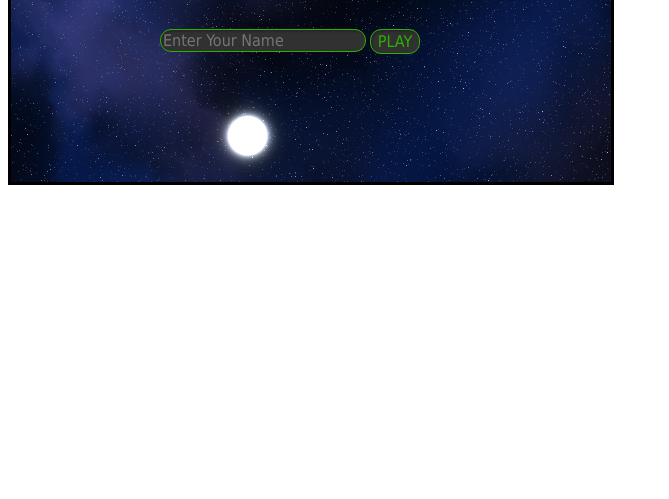
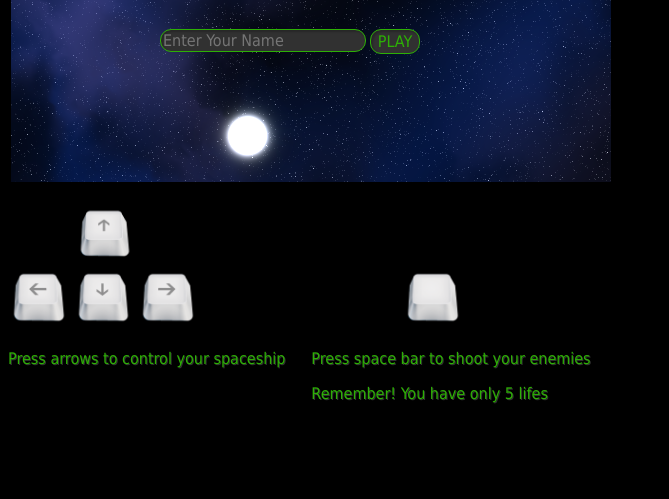
Before and after one commit to 09pve09/SpaceRanger, a website: page client/index.html in a window 1280 px wide. Shown: the part 301-800 px from the top of the page, without its empty margins (0-669 px from the left). Drawn offline with nearby package versions, Linux system fonts and the light colour scheme; some packages are replaced by stand-ins of ours.

Commit message:
small changes in style

```diff
--- a/client/index.html
+++ b/client/index.html
@@ -23,6 +23,27 @@
     <script src="assets/destroy.js" charset="utf-8"></script>
     <script src="assets/enemy.js" charset="utf-8"></script>
     <div ng-view>
+
+    </div>
+    <div class="controls_wrapper">
+      <div id="left_arrows">
+        <div id="up_button_div">
+          <img class="button_up" src="/images/up.png" alt="">
+        </div>
+        <div class="">
+          <img class="button" src="/images/left.png" alt="">
+          <img class="button" src="/images/down.png" alt="">
+          <img class="button" src="/images/right.png" alt="">
+        </div>
+        <div class="">
+          <h3>Press arrows to control your spaceship</h3>
+        </div>
+      </div>
+      <div id="right_arrows">
+        <img id="space_bar" class="button" src="/images/rsz_space_bar.png" alt="">
+        <h3>Press space bar to shoot your enemies</h3>
+      </div>
+        <h3>Remember! You have only 5 lifes</h3>
     </div>
   </body>
 </html>
--- a/client/styles/styles.css
+++ b/client/styles/styles.css
@@ -46,6 +46,54 @@
 
   }
 
+  body {
+    background-color: black;
+  }
+
+  #description_wrapper{
+    float:right;
+    width: auto;
+    height: auto;
+    background-color: red;
+  }
+
+  .controls_wrapper{
+    width: 48%;
+    min-height: 200px;
+  }
+  #left_arrows{
+    width: 50%;
+    height: auto;
+    float: left;
+  }
+
+  #right_arrows{
+    width: 50%;
+    height: auto;
+    float: right;
+    padding-top: 10.4%;
+  }
+
+  #space_bar{
+    margin-left: 30%;
+  }
+
+  .button{
+    width: 20%;
+    height: 20%;
+    /*margin-bottom: -1%;
+    margin-left: -0.1%;
+    margin-right: -0.1%;*/
+  }
+  .button_up{
+    width: 25%;
+    height: 25%;
+  }
+
+  #up_button_div{
+    padding-left: 22%;
+  }
+
   #table {
     position:absolute; left:60px;
     top:150px;
```
Also changed, not shown: client/images/down.png (added), client/images/left.png (added), client/images/right.png (added), client/images/rsz_space_bar.png (added), client/images/space_bar.png (added), client/images/up.png (added).
